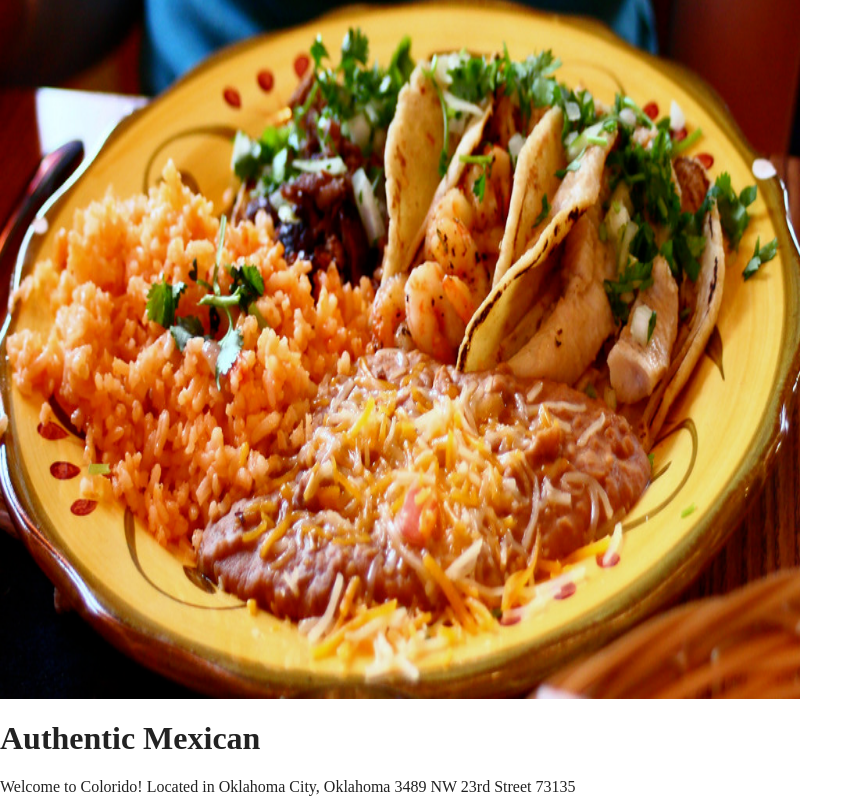
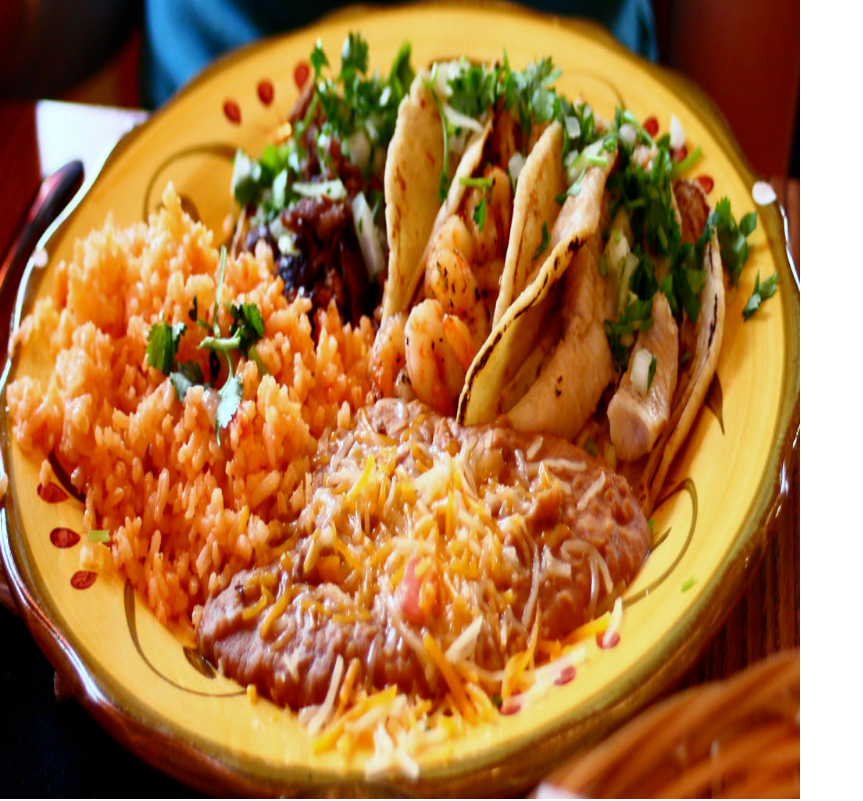
Before and after one commit to jadeccdudley/colorido, a website built with Parcel: page index.html in a window 1280 px wide. Shown: the part 38-839 px from the top of the page, without its empty margins (0-863 px from the left). Built offline with nearby package versions, Linux system fonts and the light colour scheme.

Commit message:
image size

```diff
--- a/index.html
+++ b/index.html
@@ -49,7 +49,7 @@
 </div>
 </div>
 <header class="colorido-display" style="max-width:1600px;min-width:500px"  id="homepage">
-<img class="colorido-home" src="img/coloridointro.png" alt="colorido food" width="800" height="700">
+<img class="colorido-home" src="img/coloridointro.png" alt="colorido food" width="800" height="800">
 <div class="display">
   <h1 class="largedisplay">Authentic Mexican</h1>
 </div>
```
Also changed, not shown: css/main.css (line endings or trailing spaces).
